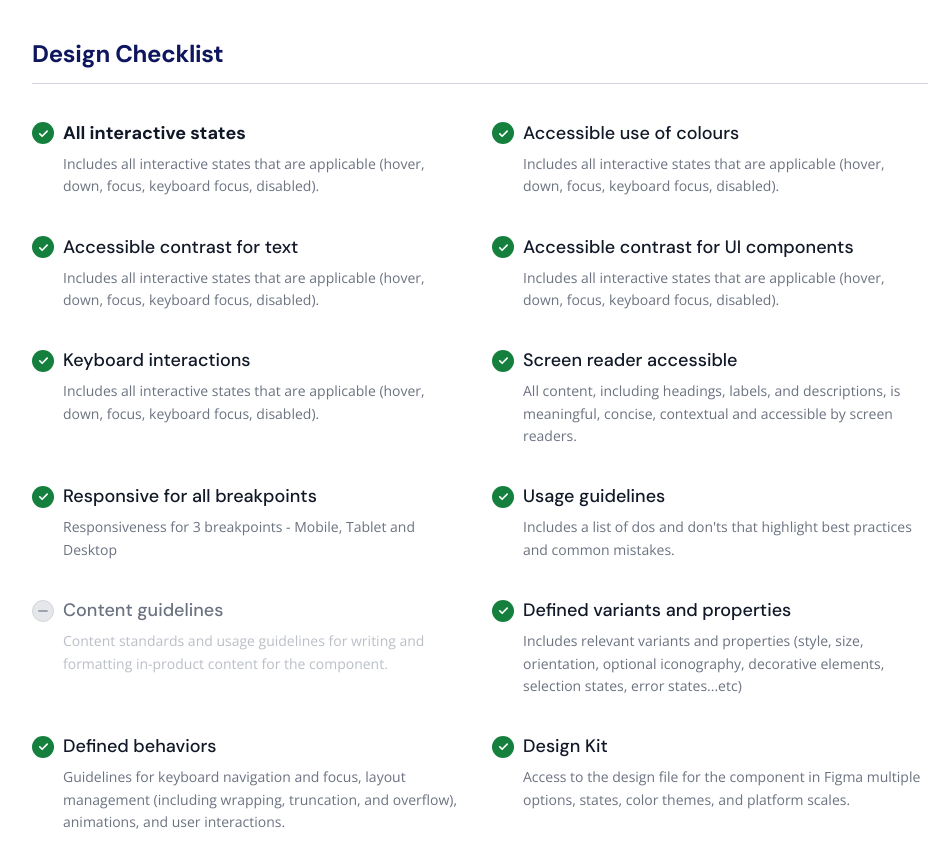
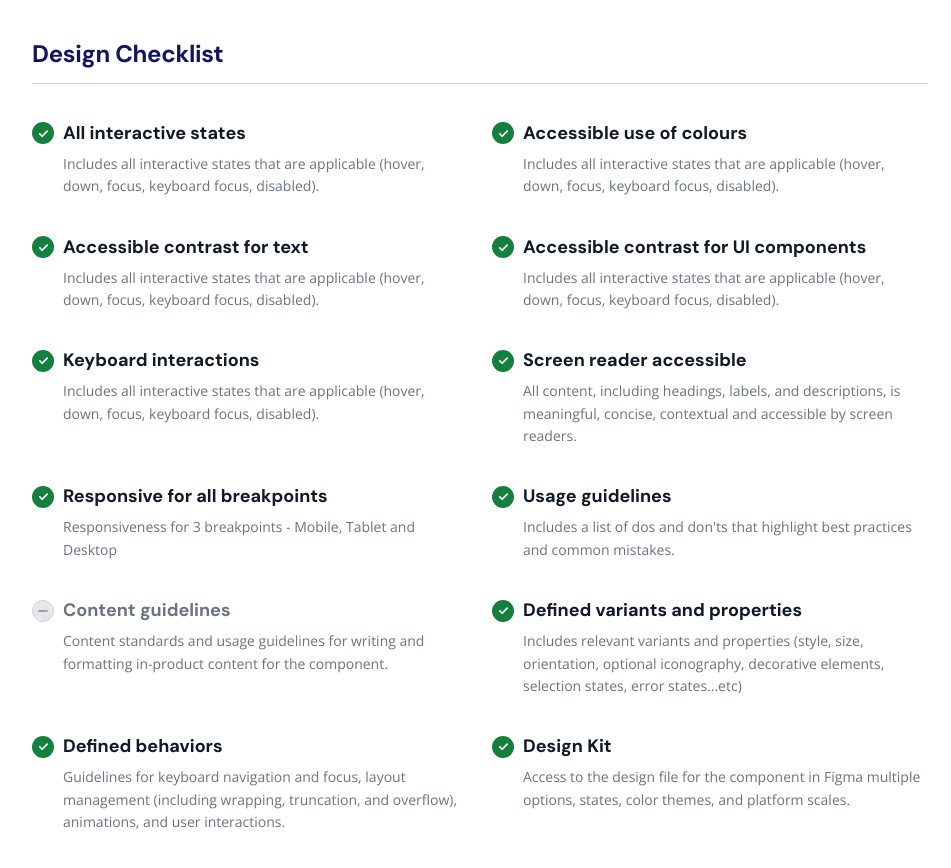
Before and after one commit to niharikasuri-bit/Design-System, a website: page docs/components/accordion.html in a window 1280 px wide. Shown: the part 8340-9208 px from the top of the page, without its empty margins (304-1255 px from the left). Drawn offline with nearby package versions, Linux system fonts and the light colour scheme.

Commit message:
fix: all checklist titles bold; #BABFC7 → #6B7280 to pass WCAG AA

```diff
--- a/docs/components/accordion.html
+++ b/docs/components/accordion.html
@@ -708,9 +708,9 @@
       html += '<div style="padding:12px 0 4px;">'
         + '<div style="display:flex;align-items:center;gap:9px;margin-bottom:6px;">'
         + (item.checked ? PASS_ICON : NA_ICON)
-        + '<span style="font-size:18px;font-weight:' + (item.bold ? '700' : '500') + ';font-family:\'DM Sans\',sans-serif;color:' + (item.checked ? '#111827' : '#6B7280') + '">' + escHtml(item.title) + '</span>'
+        + '<span style="font-size:18px;font-weight:700;font-family:\'DM Sans\',sans-serif;color:' + (item.checked ? '#111827' : '#6B7280') + '">' + escHtml(item.title) + '</span>'
         + '</div>'
-        + '<p style="font-size:14px;font-family:\'Open Sans\',sans-serif;font-weight:400;color:' + (item.checked ? '#6B7280' : '#BABFC7') + ';line-height:1.6;margin:0;padding-left:31px">' + escHtml(item.req) + '</p>'
+        + '<p style="font-size:14px;font-family:\'Open Sans\',sans-serif;font-weight:400;color:#6B7280;line-height:1.6;margin:0;padding-left:31px">' + escHtml(item.req) + '</p>'
         + '</div>';
     });
     tbody.innerHTML = html;
```
